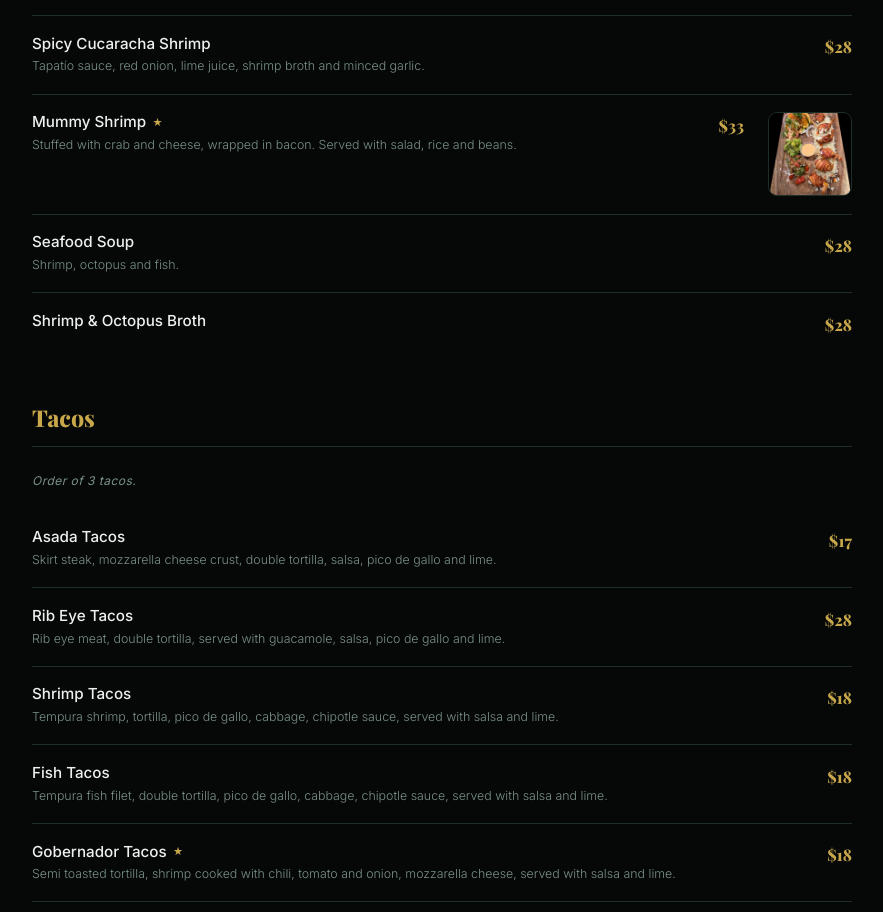
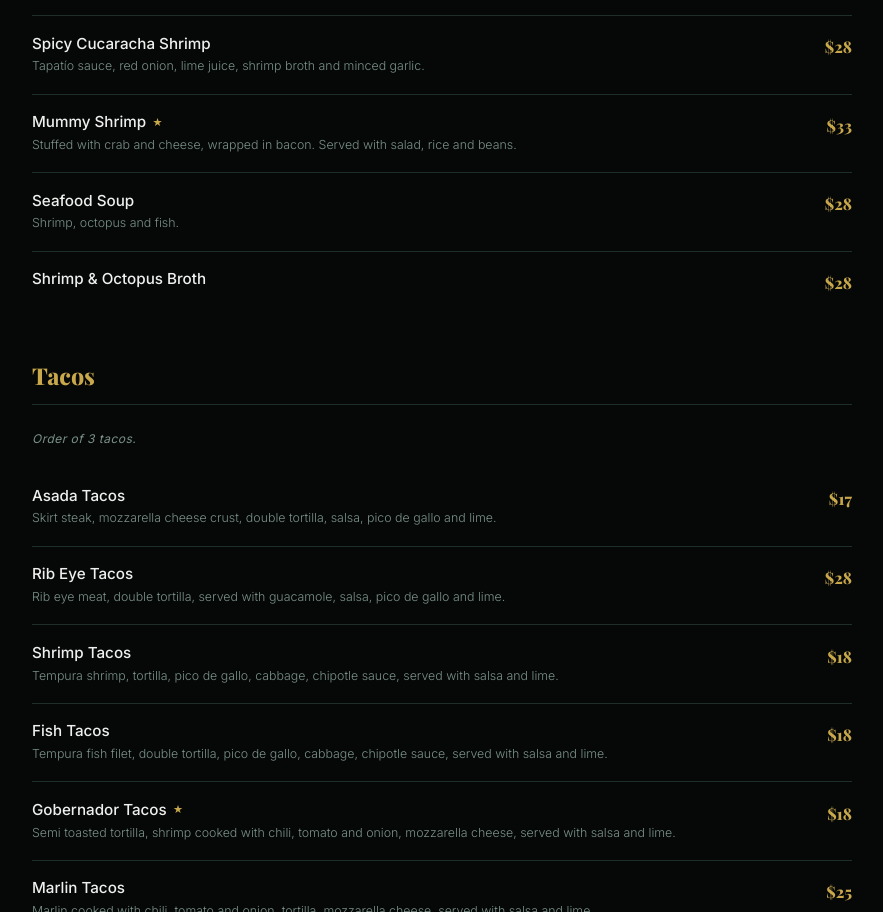
Before and after one commit to immerslytour/el701-menu, a plain HTML site: page index.html in a window 1280 px wide. Shown: the part 5153-6065 px from the top of the page, without its empty margins (198-1081 px from the left). Drawn offline with nearby package versions, Linux system fonts and the light colour scheme; a web font is replaced by a local one.

Commit message:
Remove photo from Camarones Momia

```diff
--- a/index.html
+++ b/index.html
@@ -682,7 +682,6 @@ footer p+p{margin-top:0.4rem}
     <p class="item-desc" data-en="Stuffed with crab and cheese, wrapped in bacon. Served with salad, rice and beans." data-es="Rellenos de jaiba y queso, envueltos en tocino. Servidos con ensalada, arroz y frijoles.">Stuffed with crab and cheese, wrapped in bacon. Served with salad, rice and beans.</p>
   </div>
   <div class="item-price"><span class="price">$33</span></div>
-  <img class="item-thumb" src="assets/menu/camarones-momia.jpg" alt="Camarones Momia" width="360" height="360" loading="lazy" decoding="async">
 </div><div class="item">
   <div class="item-left">
     <div class="item-name">
```
